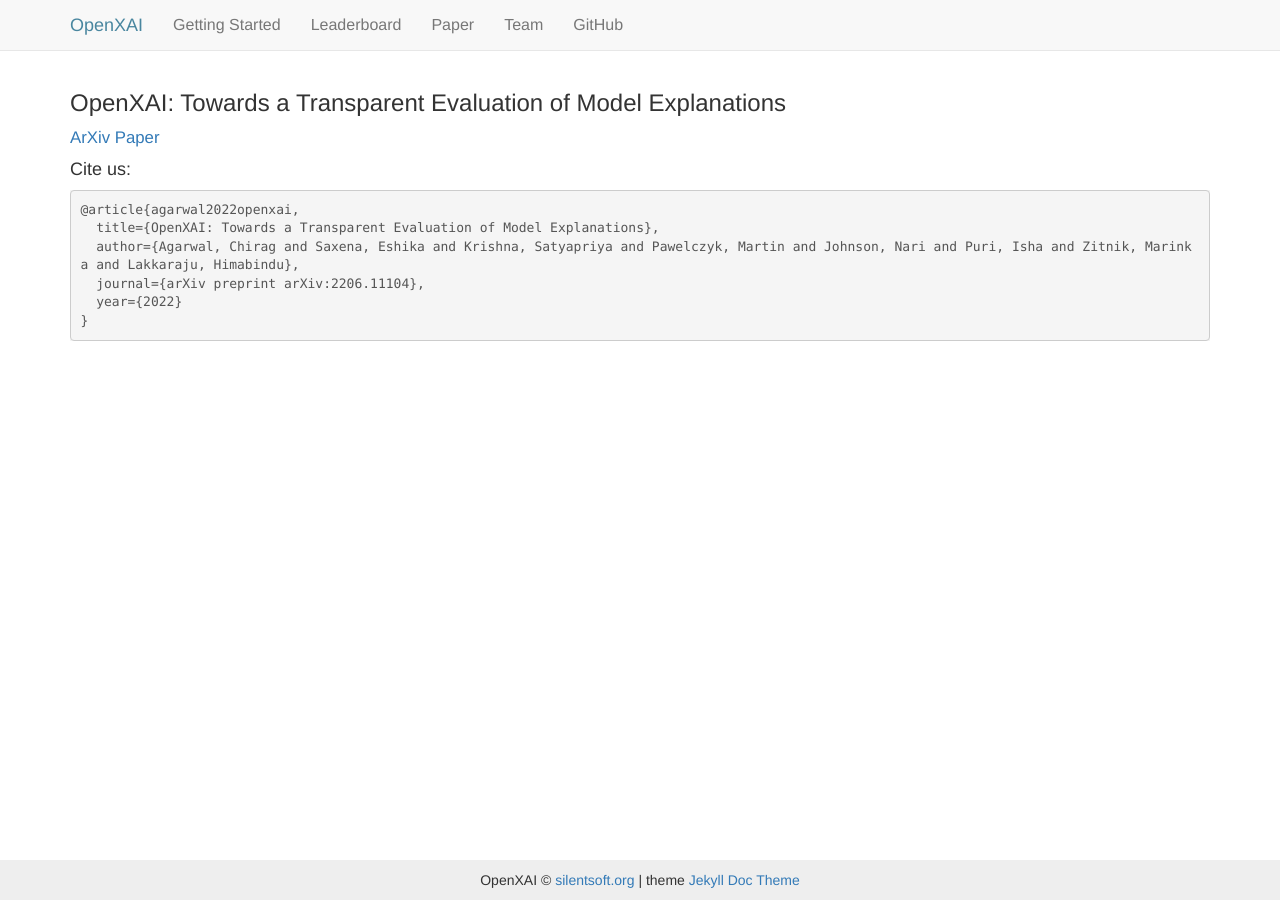
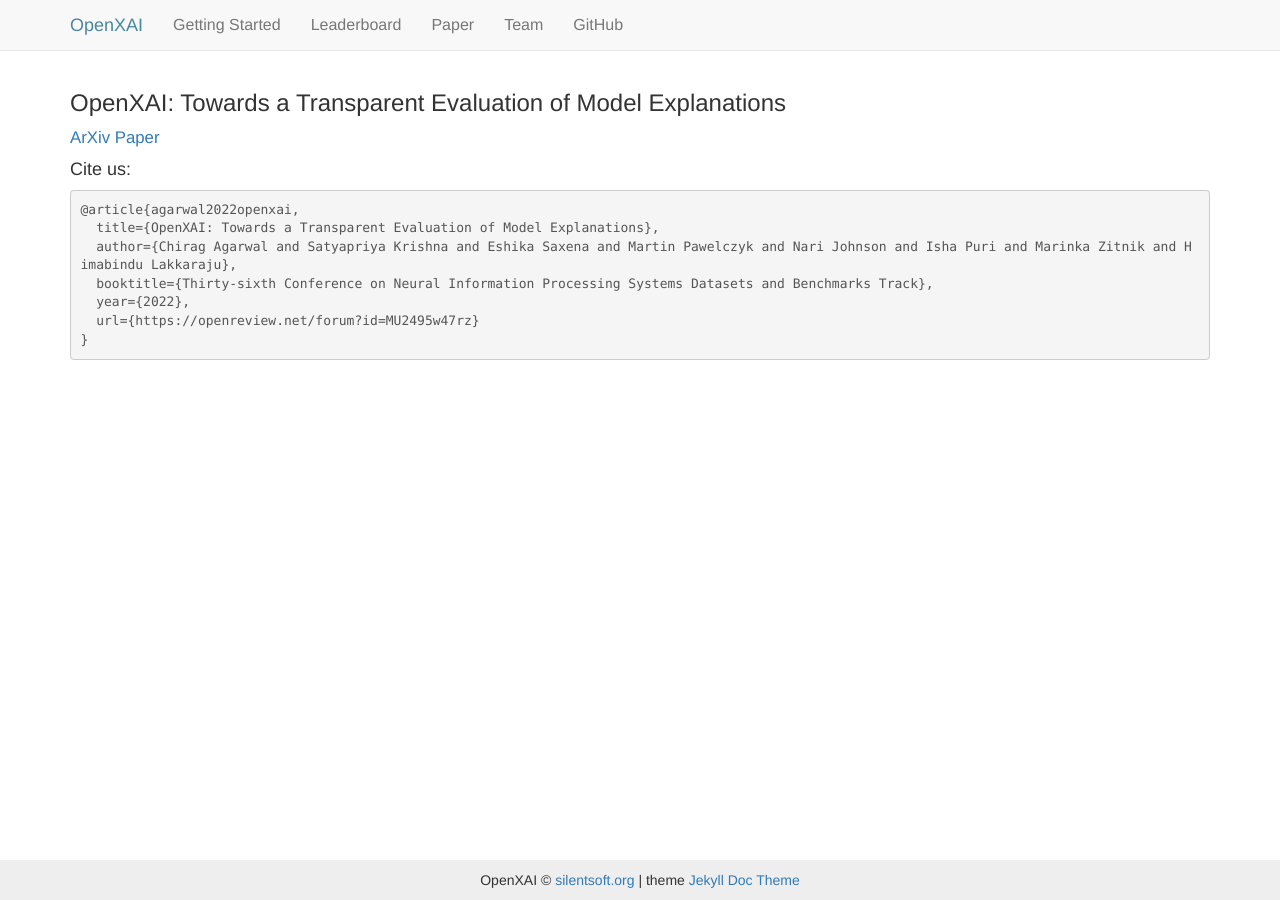
Before and after one commit to open-xai/open-xai.github.io, a Jekyll site: the page paper.html, which Jekyll copies as it is, in a window 1280 px wide. Built offline with Jekyll 4.4.1, drawn with Linux system fonts in a browser that asks for light colours; a script that is not in the unit is left out.

Commit message:
Update paper.html

```diff
--- a/paper.html
+++ b/paper.html
@@ -102,9 +102,10 @@
 <h4>Cite us:</h4>
 <div class="language-python highlighter-rouge"><div class="highlight"><pre class="highlight"><code><span class="nn">@article{agarwal2022openxai,
   title={OpenXAI: Towards a Transparent Evaluation of Model Explanations},
-  author={Agarwal, Chirag and Saxena, Eshika and Krishna, Satyapriya and Pawelczyk, Martin and Johnson, Nari and Puri, Isha and Zitnik, Marinka and Lakkaraju, Himabindu},
-  journal={arXiv preprint arXiv:2206.11104},
-  year={2022}
+  author={Chirag Agarwal and Satyapriya Krishna and Eshika Saxena and Martin Pawelczyk and Nari Johnson and Isha Puri and Marinka Zitnik and Himabindu Lakkaraju},
+  booktitle={Thirty-sixth Conference on Neural Information Processing Systems Datasets and Benchmarks Track},
+  year={2022},
+  url={https://openreview.net/forum?id=MU2495w47rz}
 }
 </span></code></pre></div></div>
 
```
